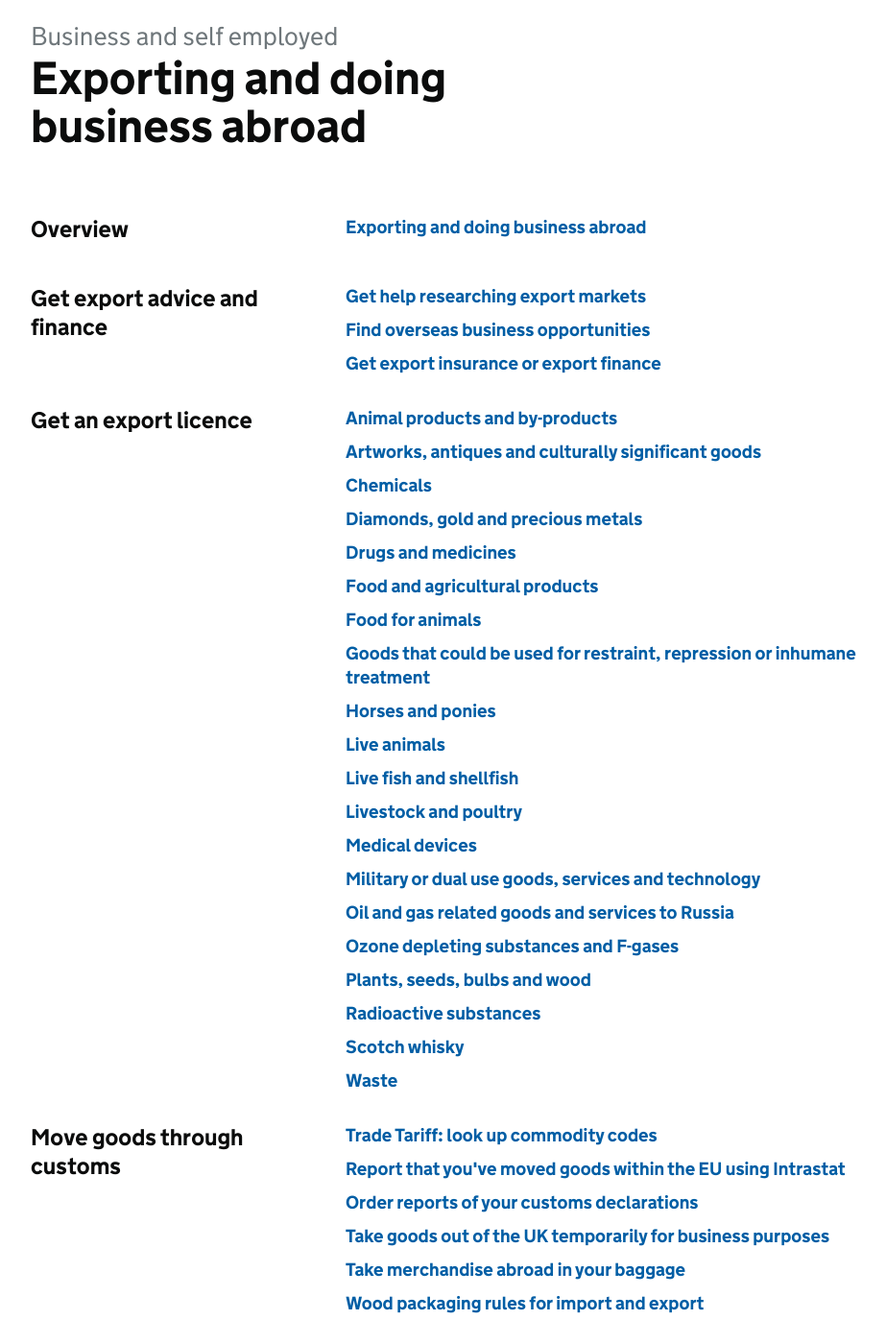
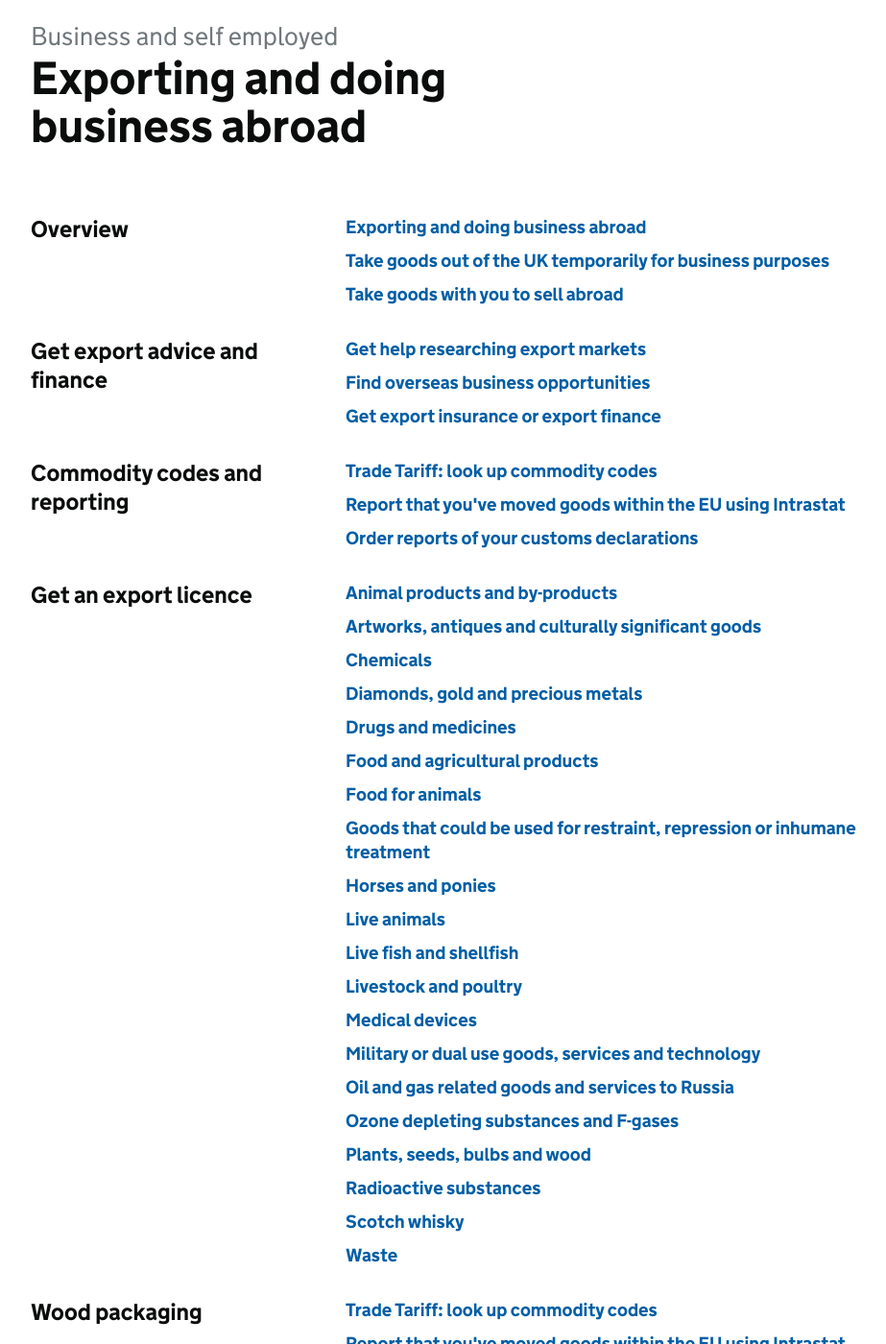
Before and after one commit to alphagov/govuk-import-export-prototype, a Jekyll site: the page built from topic/business-and-self-employed/exporting-and-doing-business-abroad.html, in a window 1280 px wide and 1400 px high, scrolled down 300 px. Shown: the whole window at 96% size, without its empty margins (158-1081 px from the left). Built offline with Jekyll 4.4.1, drawn with Linux system fonts in a browser that asks for light colours.

Commit message:
Update exporting-and-doing-business-abroad.html

```diff
--- a/topic/business-and-self-employed/exporting-and-doing-business-abroad.html
+++ b/topic/business-and-self-employed/exporting-and-doing-business-abroad.html
@@ -13,6 +13,10 @@ index_lists:
    links:
      - name: Exporting and doing business abroad
        url: '/guide/starting-to-export/overview.html'
+     - name: Take goods out of the UK temporarily for business purposes
+       url: '/guide/take-goods-out-uk-temporarily-for-business/overview.html'
+     - name: Take goods with you to sell abroad
+       url: '/take-merchandise-in-baggage.html'
 
  - title: Get export advice and finance
    links:
@@ -22,6 +26,15 @@ index_lists:
        url: '/start/find-overseas-business-opportunities.html'
      - name: Get export insurance or export finance
        url: '/export-insurance-export-finance.html'
+
+ - title: Commodity codes and reporting
+   links:
+     - name: "Trade Tariff: look up commodity codes"
+       url: '/start/trade-tariff.html'
+     - name: Report that you've moved goods within the EU using Intrastat
+       url: '/guide/report-moved-goods-intrastat/when-you-must-register.html'
+     - name: Order reports of your customs declarations
+       url: '/order-customs-declaration-reports.html'
 
  - title: Get an export licence
    links:
@@ -66,7 +79,7 @@ index_lists:
      - name: Waste
        url: '/guidance/get-a-licence-to-export-waste.html'
 
- - title: Move goods through customs
+ - title: Wood packaging
    links:
      - name: "Trade Tariff: look up commodity codes"
        url: '/start/trade-tariff.html'
@@ -74,10 +87,6 @@ index_lists:
        url: '/guide/report-moved-goods-intrastat/when-you-must-register.html'
      - name: Order reports of your customs declarations
        url: '/order-customs-declaration-reports.html'
-     - name: Take goods out of the UK temporarily for business purposes
-       url: '/guide/take-goods-out-uk-temporarily-for-business/overview.html'
-     - name: Take merchandise abroad in your baggage
-       url: '/take-merchandise-in-baggage.html'
      - name: Wood packaging rules for import and export
        url: '/guidance/wood-packaging-requirements.html'
 
```
